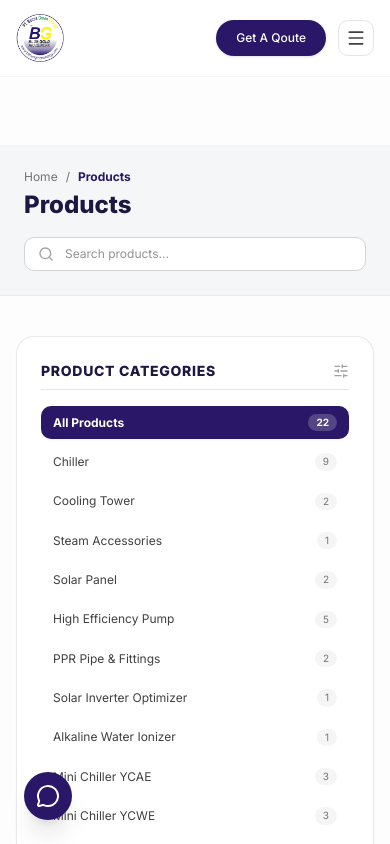
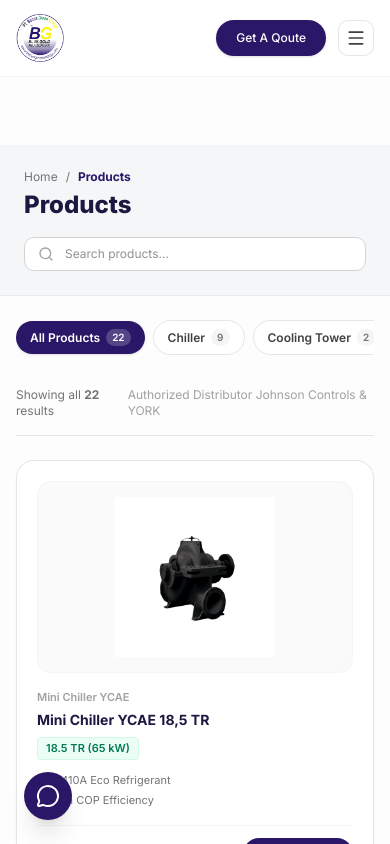
Before and after one commit to whyuardi/benuagreen, a Next.js app: page /products in a window 390 px wide. Shown: the top 844 px of the page. Built offline with nearby package versions, Linux system fonts and the light colour scheme.

Commit message:
fix(products): resolve mobile scroll overlap by using horizontal category pill bar and disabling sticky sidebar on mobile

```diff
--- a/src/app/products/page.tsx
+++ b/src/app/products/page.tsx
@@ -386,11 +386,40 @@ function ProductsContent() {
       </section>
 
       {/* ── MAIN SHOP CONTENT: SIDEBAR + PRODUCT GRID ── */}
-      <section className="max-w-7xl mx-auto px-4 sm:px-6 lg:px-8 pt-10">
+      <section className="max-w-7xl mx-auto px-4 sm:px-6 lg:px-8 pt-6 sm:pt-10">
+        {/* ── MOBILE HORIZONTAL CATEGORY PILLS BAR ── */}
+        <div className="lg:hidden mb-6">
+          <div className="flex items-center gap-2 overflow-x-auto pb-2 scrollbar-none" style={{ scrollbarWidth: "none" }}>
+            {CATEGORIES.map((cat) => {
+              const isActive = selectedCategory === cat.slug;
+              return (
+                <button
+                  key={cat.slug}
+                  onClick={() => setSelectedCategory(cat.slug)}
+                  className={`flex items-center gap-1.5 px-3.5 py-2 rounded-full text-xs font-semibold whitespace-nowrap shrink-0 transition-all ${
+                    isActive
+                      ? "bg-[#2a1768] text-white shadow-sm"
+                      : "bg-white text-neutral-700 border border-neutral-200 hover:bg-neutral-50 hover:text-[#2a1768]"
+                  }`}
+                >
+                  <span>{cat.name}</span>
+                  <span
+                    className={`text-[10px] px-1.5 py-0.5 rounded-full ${
+                      isActive ? "bg-white/20 text-white" : "bg-neutral-100 text-neutral-500"
+                    }`}
+                  >
+                    {getCategoryCount(cat.slug)}
+                  </span>
+                </button>
+              );
+            })}
+          </div>
+        </div>
+
         <div className="grid grid-cols-1 lg:grid-cols-12 gap-8 items-start">
 
-          {/* ── LEFT SIDEBAR: PRODUCT CATEGORIES ── */}
-          <aside className="lg:col-span-3 bg-white p-6 rounded-2xl border border-neutral-200/80 shadow-xs space-y-6 sticky top-24">
+          {/* ── DESKTOP LEFT SIDEBAR: PRODUCT CATEGORIES ── */}
+          <aside className="hidden lg:block lg:col-span-3 bg-white p-6 rounded-2xl border border-neutral-200/80 shadow-xs space-y-6 lg:sticky lg:top-24">
             <div>
               <h3 className="text-sm font-extrabold uppercase tracking-wider text-[#1d1841] mb-4 pb-2 border-b border-neutral-200 flex items-center justify-between">
                 <span>Product Categories</span>
```
